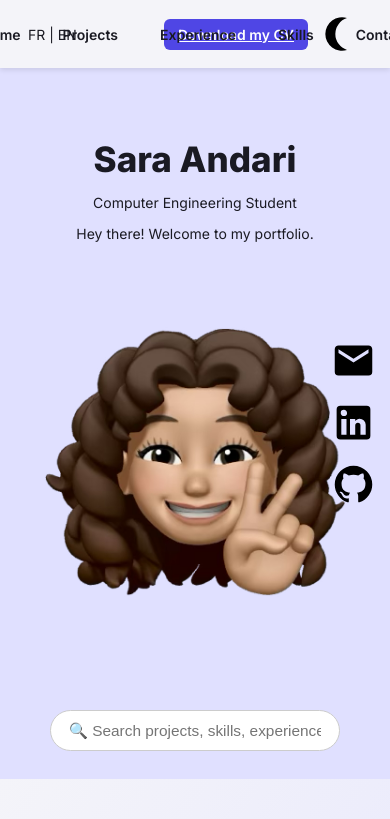
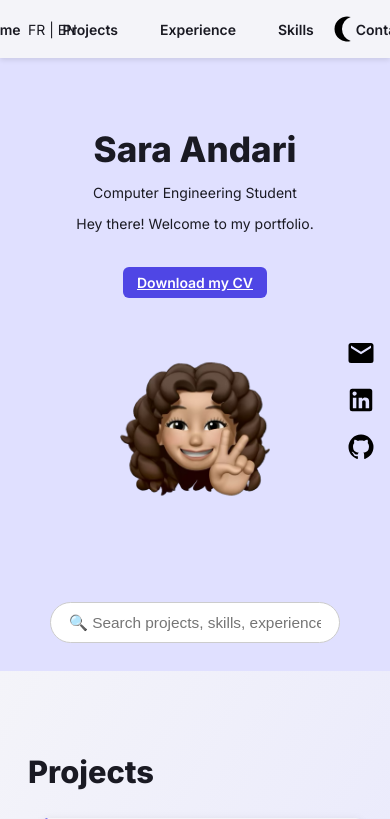
Before and after one commit to sara14and/portefolio, a PHP site: page / in a window 390 px wide; the page is wider, and only the part inside the window is pictured. Shown: the top 819 px of that part. Run offline with PHP 8.4, Linux system fonts and the light colour scheme; data comes from the database, SQL or seed files in the repository; both versions use the stored data as it was after the commit.

Commit message:
fixed night mode icons, changed download cv button position for beter scaling. Still need to fix memoji switch, mobile responsiveness, POST (contact), GET (search)

```diff
--- a/assets/css/style.css
+++ b/assets/css/style.css
@@ -34,7 +34,7 @@
     transition: background var(--transition), color var(--transition);
   }
 
-  /* ========== HEADER ========== */
+  /* header */
   .site-header {
     position: sticky;
     top: 0;
@@ -113,10 +113,10 @@
     background: var(--color-btn-light);
   }
 
-  /* theme‐toggle icon */
+  /* theme toggle icon */
   #theme-toggle {
-    width: 40px;
-    height: 40px;
+    width: clamp(30px, 4vw, 40px);
+    height: clamp(30px, 4vw, 40px);
     background: url("../icons/moon.svg") center/contain no-repeat;
     border: none;
     cursor: pointer;
@@ -127,9 +127,11 @@
   }
   body.dark #theme-toggle {
     background-image: url("../icons/sun.svg");
+    filter: brightness(0) invert(1);
   }
 
-  /* ========== social bar ========== */
+
+  /* social bar */
   .social-fixed {
     position: fixed;
     top: 40%;
@@ -140,16 +142,21 @@
     z-index: 50;
   }
   .social-fixed .icon {
-    width: 45px;
-    height: 45px;
+    width: clamp(30px, 4vw, 45px);
+    height: clamp(30px, 4vw, 45px);
     cursor: pointer;
     transition: transform var(--transition);
   }
+
+  body.dark .social-fixed .icon {
+    filter: brightness(0) invert(1);
+  }
+
   .social-fixed .icon:hover {
     transform: scale(1.2);
   }
 
-  /* ========== sections and hero ========== */
+  /* sections and hero */
   section {
     width: 100%;
     padding: 4rem 1rem;
@@ -167,14 +174,14 @@
   #skills      { animation-delay: 0.8s; }
   #contact     { animation-delay: 1s; }
 
-  /* alternating bg */
+  /* alternating background */
   #hero        { background: var(--color-light); }
   #projects    { background: linear-gradient(120deg, var(--color-bg), var(--color-light)); }
   #experience  { background: var(--color-bg); }
   #skills      { background: linear-gradient(120deg, var(--color-light), var(--color-bg)); }
   #contact     { background: var(--color-bg); }
 
-  /* HERO */
+  /* hero */
   .hero {
     background: var(--color-light);
     padding: 5rem 1rem;
@@ -199,17 +206,25 @@
     margin: 1rem 0;
   }
 
+  /* CV button */
+
+  .hero .btn-cv {
+    display: inline-block;
+    margin-top: 1.5rem;
+  }
+
   .hero-right {
     max-width: 300px;
   }
 
   .hero-right img {
-    width: 100%;
+    width: clamp(150px, 30vw, 300px);
     display: block;
     border-radius: 0;
     cursor: pointer;
-    transition: transform 0.3s ease;
+    transition: transform 1s ease;
   }
+
 
   .hero-right img:hover {
     transform: scale(1.08);
@@ -220,17 +235,6 @@
     .hero-wrapper {
       flex-direction: column;
     }
-  }
-
-  /* spin animation */
-@keyframes spin {
-    0%   { transform: rotateY(0deg); }
-    50%  { transform: rotateY(180deg); }
-    100% { transform: rotateY(360deg); }
-  }
-
-  #memoji.spin {
-    animation: spin 2s ease;
   }
 
 
@@ -274,7 +278,6 @@
   }
 
 
-
 .btn-view-desc,
 .btn-view-desc-exp {
   margin-top: 1.5rem;
@@ -315,7 +318,7 @@
     font-size: 2.2rem;
   }
 
-#skills .card-content {
+  #skills .card-content {
     display: block;
     padding: 1.75rem;
     font-size: 1.3rem;
@@ -346,7 +349,6 @@
   }
 
 
-
   /* AJAX buttons */
   .btn-view-desc,
   .btn-view-desc-exp {
@@ -363,7 +365,7 @@
     background: var(--color-btn-light);
   }
 
-  /* CONTACT */
+  /* contact */
   .contact form {
     max-width: 500px;
     margin: 2rem auto 0;
@@ -395,20 +397,6 @@
     background: var(--color-btn-light);
   }
 
-  .contact input:invalid,
-.contact textarea:invalid {
-  border-color: red;
-}
-
-.contact .success {
-  color: green;
-  margin-top: 1rem;
-}
-
-.contact .error {
-  color: red;
-  margin-top: 1rem;
-}
 
 /* contact title + subtitle centering */
 .contact-wrapper h2 {
@@ -442,8 +430,7 @@
     border: 1px solid #ffa0a0;
   }
 
-
-/* ========== search bar ========== */
+/* search bar */
 #search-bar {
     text-align: center;
     padding: 2rem 1rem;
@@ -466,7 +453,6 @@
   }
 
 
-
   /* FOOTER */
   .footer {
     text-align: center;
--- a/db/database.php
+++ b/db/database.php
@@ -5,7 +5,7 @@ class Database {
 
     private function __construct() {
         try {
-            // On pointe vers le fichier SQLite
+            // on pointe vers le fichier SQLite
             $this->pdo = new PDO("sqlite:" . __DIR__ . "/portfolio.db");
             $this->pdo->setAttribute(PDO::ATTR_ERRMODE, PDO::ERRMODE_EXCEPTION);
         } catch (PDOException $e) {
--- a/includes/footer.php
+++ b/includes/footer.php
@@ -1,5 +1,4 @@
 <?php
-
 ?>
 <footer class="footer">
   <hr>
--- a/includes/header.php
+++ b/includes/header.php
@@ -18,11 +18,9 @@
       <a href="#contact"><?= htmlspecialchars($t['nav']['contact']) ?></a>
     </nav>
 
-    <!-- right side: CV + theme toggle -->
+    <!-- right side: theme toggle -->
     <div class="nav-right">
-      <a class="btn-cv" href="SaraAndariCV2025.pdf" download>
-        <?= htmlspecialchars($t['download_cv']) ?>
-      </a>
+
       <button id="theme-toggle"
               aria-label="<?= htmlspecialchars($t['theme_dark_label']) ?>">
       </button>
--- a/index.php
+++ b/index.php
@@ -55,6 +55,9 @@ $projects = $db
       <h1><?= htmlspecialchars($t['welcome']) ?></h1>
       <p class="hero-subtitle"><?= htmlspecialchars($t['subtitle']) ?></p>
       <p><?= htmlspecialchars($t['hello']) ?></p>
+      <a class="btn-cv hero-cv" href="SaraAndariCV2025.pdf" download>
+      <?= htmlspecialchars($t['download_cv']) ?>
+      </a>
     </div>
     <div class="hero-right">
   <img id="memoji" src="assets/photos/memoji.png" alt="<?= htmlspecialchars($t['welcome']) ?>">
--- a/lang/fr.php
+++ b/lang/fr.php
@@ -85,13 +85,13 @@ return [
       'items' => ['Anglais (natif)', 'Français (professionnel)', 'Krio (courant)', 'Arabe (conversationnel)'],
     ],
     [
-      'label' => 'Compétences humaines',
-      'items' => ['Adaptabilité', 'Esprit d’équipe', 'Souci du détail', 'Créatif', 'Détermination', 'Efficacité'],
+      'label' => 'Compétences non techniques',
+      'items' => ['Adaptabilité', 'Esprit d’équipe', 'Souci du détail', 'Créativité', 'Détermination', 'Efficacité'],
     ],
   ],
 
   // contact section
-  'contact_message' => 'Des questions ? Contactez‑moi !',
+  'contact_message' => 'Des questions? Contactez‑moi!',
 
   // contact form
   'form' => [
```
Also changed, not shown: db/portfolio.db.
